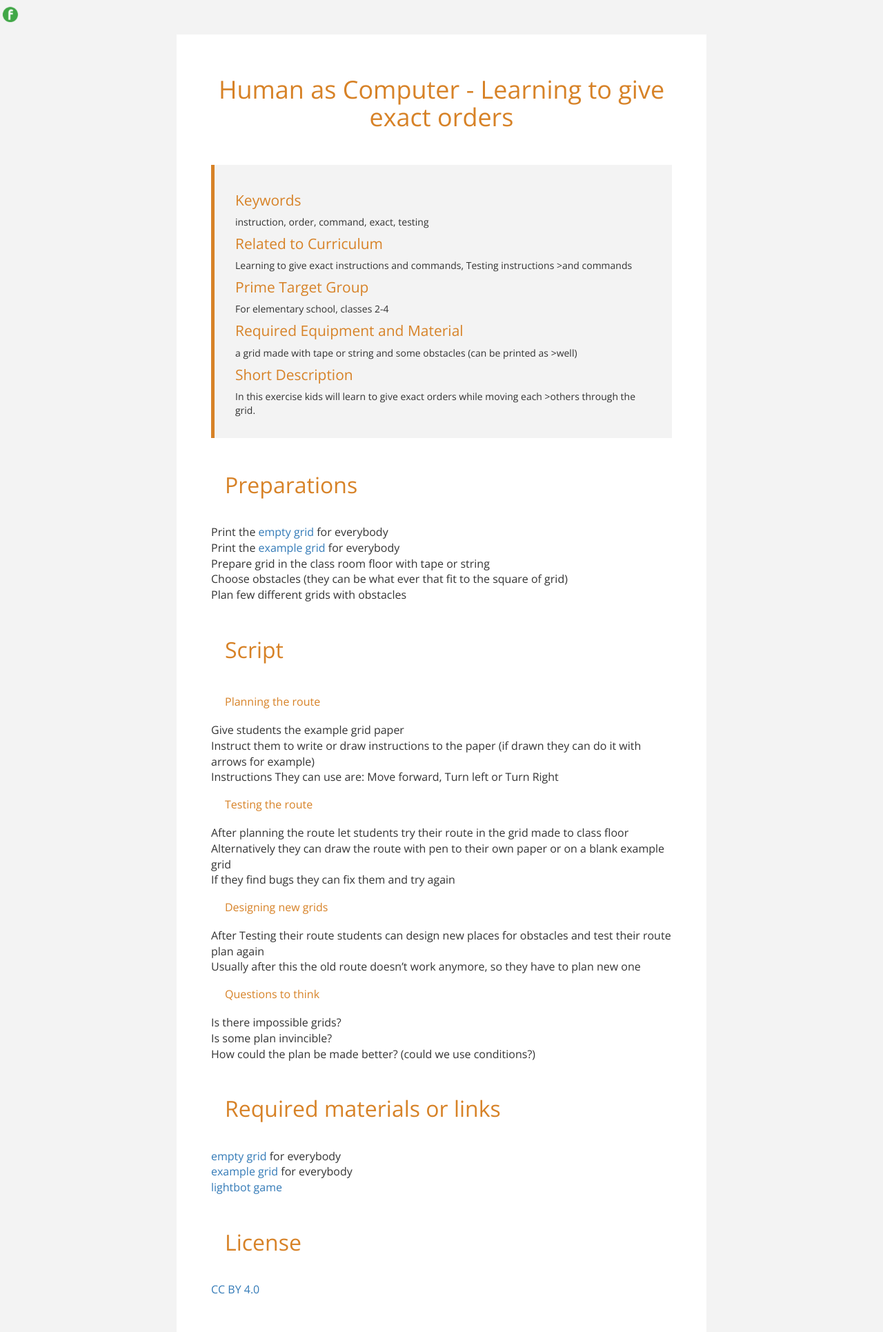
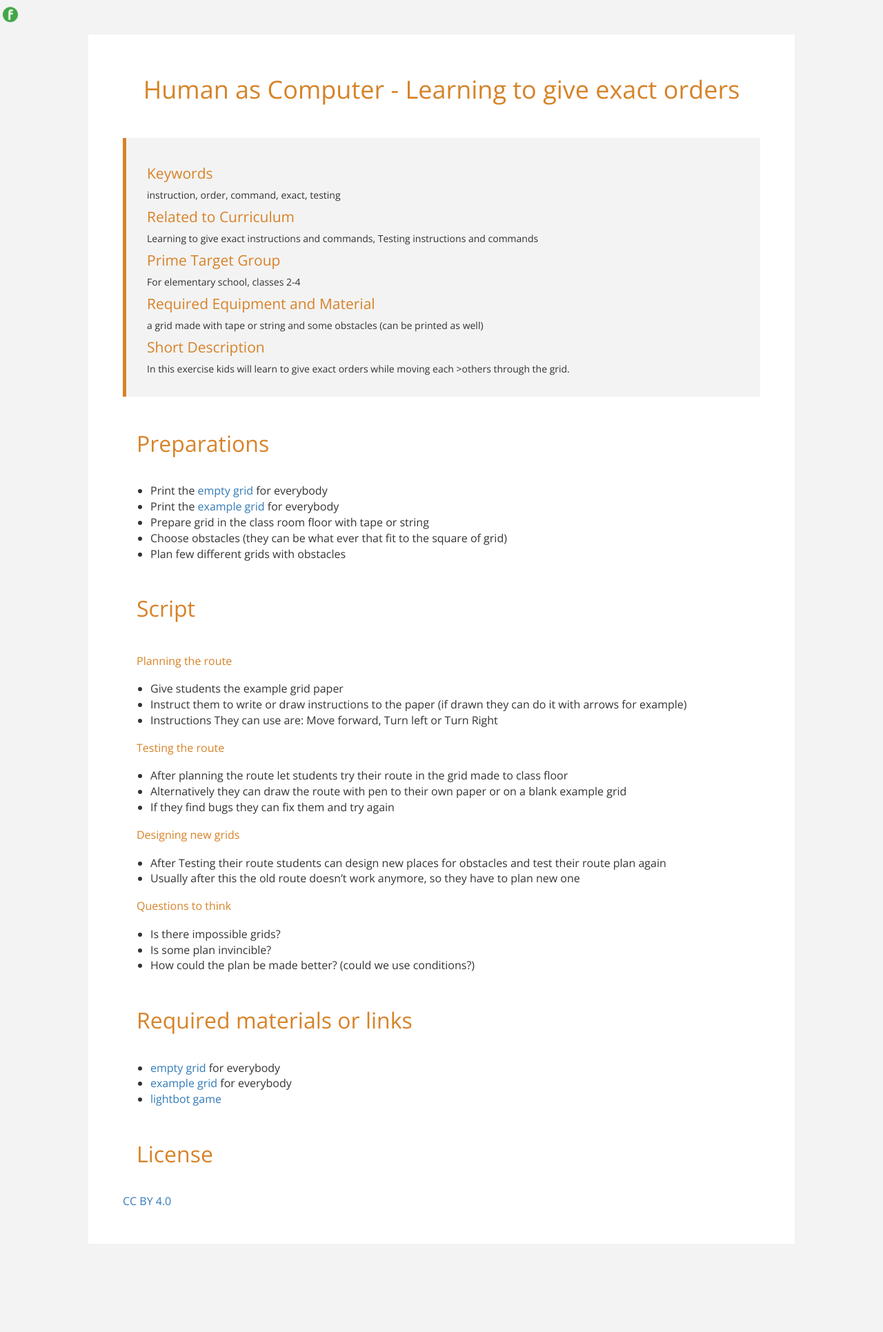
Before and after one commit to futurice/eduSpice, a Jekyll site: the page built from example/example.md, in a window 1280 px wide. Shown: the whole page at 69% size. Built offline with Jekyll 4.4.1, drawn with Linux system fonts in a browser that asks for light colours; nearby versions of some CDN libraries; after the commit the page ends 1803 px from its top, so only the background shows below that.

```diff
--- a/assets/css/main.scss
+++ b/assets/css/main.scss
@@ -15,6 +15,10 @@ h1, h2, h3 {
     color: #d78227;
     font-weight: 300;
     text-align: center;
+}
+
+a:hover {
+    text-decoration: none;
 }
 
 .h1-header {
@@ -77,13 +81,16 @@ section:nth-child(odd) {
     font-size: 1.2em;
 }
 
-ul {
-    padding: 0;
+.link-container {
+    ul {
+       padding: 0;
 
-    li {
-        list-style: none;
+        li {
+            list-style: none;
+        }
     }
 }
+
 
 .text-container {
     min-width: 50vw;
@@ -149,6 +156,7 @@ ul {
 .exercise-container {
     background-color: #ffffff;
     width: 60vw;
+    min-width: 80%;
     margin: auto;
     margin-top: 50px;
     margin-bottom: 70px;
--- a/example/example.md
+++ b/example/example.md
@@ -12,7 +12,7 @@ description: In this exercise kids will learn to give exact orders while moving
 >
 >##### Related to Curriculum
 >
->Learning to give exact instructions and commands, Testing instructions >and commands
+>Learning to give exact instructions and commands, Testing instructions and commands
 >
 >##### Prime Target Group
 >
@@ -20,7 +20,7 @@ description: In this exercise kids will learn to give exact orders while moving
 >
 >##### Required Equipment and Material
 >
->a grid made with tape or string and some obstacles (can be printed as >well)
+>a grid made with tape or string and some obstacles (can be printed as well)
 >
 >##### Short Description
 >
--- a/index.html
+++ b/index.html
@@ -43,7 +43,7 @@ title: EduSpice
 
 <section>
   <div class="container content" style="padding-top: 100px;">
-    <div class="row text-center">
+    <div class="row text-center link-container">
       <h2>Links and tips</h2>
       <p class="info-text">
         For teachers
```
Also changed, not shown: introduction/introduction.md (added, +75 -0 lines), introduction/program.md (added, +68 -0 lines).
